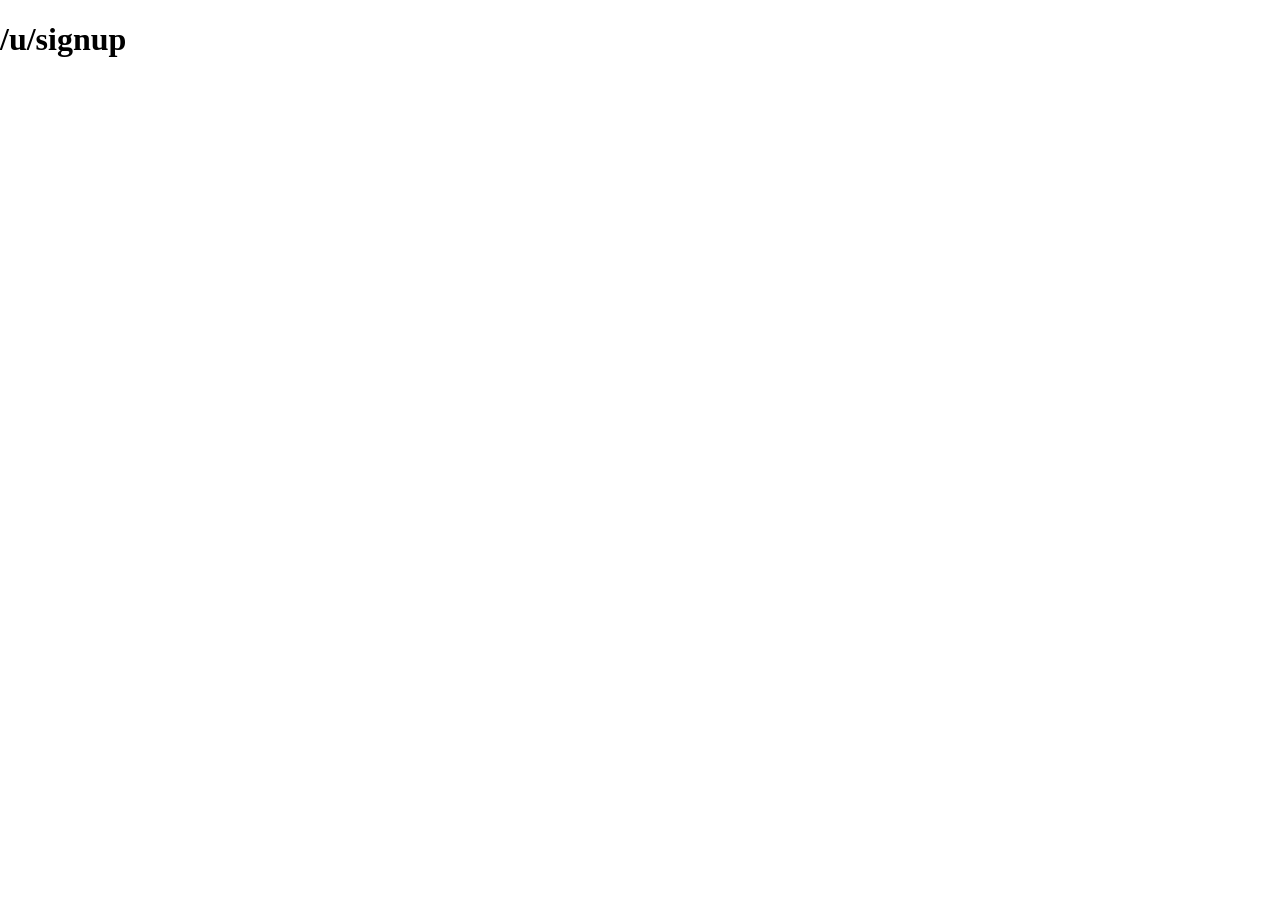
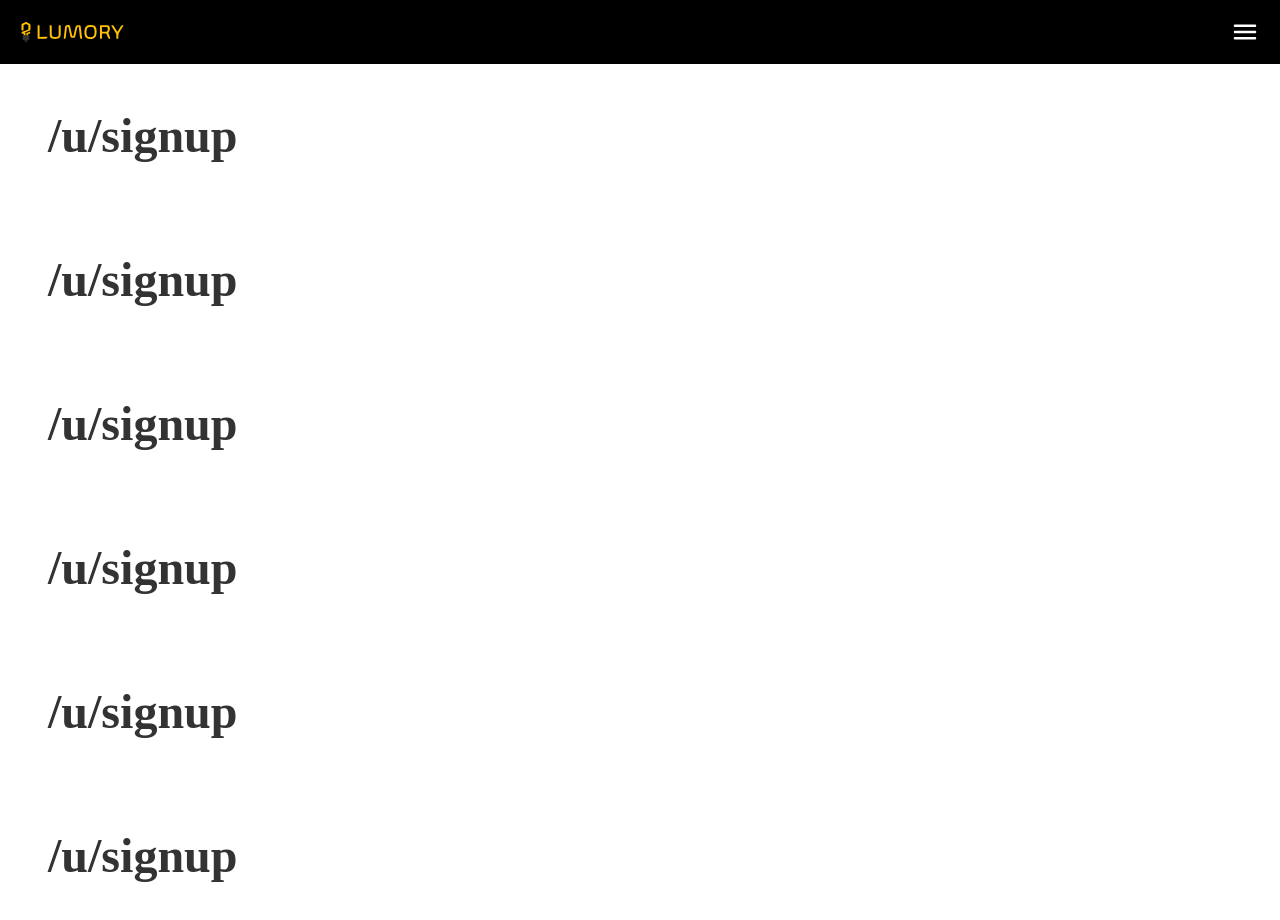
Before and after one commit to Lumory/Lumory, a Nuxt app in the folder frontend/: page /u/signup in a window 1280 px wide. Shown: the top 920 px of the page. Before the commit the page ends 800 px from the top, so only its background shows below. Built offline with nearby package versions, Linux system fonts and the light colour scheme.

Commit message:
Transition pc->laptop

```diff
--- a/frontend/assets/css/colors.css
+++ b/frontend/assets/css/colors.css
@@ -1,5 +1,6 @@
 :root {
+	--color-white: white;
 	--color-primary: orange;
-	--color-background-one: gray;
-	--color-background-two: black;
+	--color-background-one: black;
+	--color-background-two: rgb(60, 60, 60);
 }
--- a/frontend/assets/css/cssReset.css
+++ b/frontend/assets/css/cssReset.css
@@ -1,5 +1,61 @@
-html,
+html, body, div, span, applet, object, iframe,
+h1, h2, h3, h4, h5, h6, p, blockquote, pre,
+a, abbr, acronym, address, big, cite, code,
+del, dfn, em, img, ins, kbd, q, s, samp,
+small, strike, strong, sub, sup, tt, var,
+b, u, i, center,
+dl, dt, dd, ol, ul, li,
+fieldset, form, label, legend,
+table, caption, tbody, tfoot, thead, tr, th, td,
+article, aside, canvas, details, embed,
+figure, figcaption, footer, header, hgroup,
+menu, nav, output, ruby, section, summary,
+time, mark, audio, video {
+    margin: 0;
+    padding: 0;
+    border: 0;
+    font-size: 100%;
+    font: inherit;
+    vertical-align: baseline;
+}
+/* HTML5 display-role reset for older browsers */
+article, aside, details, figcaption, figure,
+footer, header, hgroup, menu, nav, section {
+    display: block;
+}
 body {
-	margin: 0;
-	padding: 0;
+    line-height: 1;
 }
+ol, ul {
+    list-style: none;
+}
+blockquote, q {
+    quotes: none;
+}
+blockquote:before, blockquote:after,
+q:before, q:after {
+    content: '';
+    content: none;
+}
+table {
+    border-collapse: collapse;
+    border-spacing: 0;
+}
+
+/* LUMORY STYLING BEGINS*/
+
+* {
+    font-family: Arial;
+    color: #333333;
+}
+h1, h2, h3, h4, h5, h6 {
+    font-weight: bold;
+}
+h1 {
+    font-size: 3rem;
+    padding: 1em;
+}
+h3 {
+    font-size: 1.5rem;
+    padding: 0.5em;
+}
--- /dev/null
+++ b/frontend/components/TheNavbar.vue
@@ -0,0 +1,110 @@
+<template>
+	<nav class="navbar">
+		<div class="navbar__logo navbar__item">
+			<img
+				class="navbarLogo__img"
+				src="~/assets/img/Logo horizontal.svg"
+				alt="Logo Lumory"
+			/>
+		</div>
+		<div class="navbar__links navbar__item" @click="menuShow = !menuShow">
+			<svg
+				class="navbar__burger"
+				xmlns="http://www.w3.org/2000/svg"
+				xmlns:xlink="http://www.w3.org/1999/xlink"
+				viewBox="0 0 24 24"
+			>
+				<path
+					class="navbar__burger--color"
+					d="M4 18h16c.55 0 1-.45 1-1s-.45-1-1-1H4c-.55 0-1 .45-1 1s.45 1 1 1zm0-5h16c.55 0 1-.45 1-1s-.45-1-1-1H4c-.55 0-1 .45-1 1s.45 1 1 1zM3 7c0 .55.45 1 1 1h16c.55 0 1-.45 1-1s-.45-1-1-1H4c-.55 0-1 .45-1 1z"
+					fill="currentColor"
+				></path>
+			</svg>
+		</div>
+	</nav>
+	<div v-show="menuShow" class="mobileNavbar__overlay">
+		<div class="mobileNavbar__overlayHeader">
+			<img
+				class="navbarLogo__img"
+				src="~/assets/img/Logo horizontal.svg"
+				alt="Logo Lumory"
+			/>
+			<div>
+				<svg
+					xmlns="http://www.w3.org/2000/svg"
+					xmlns:xlink="http://www.w3.org/1999/xlink"
+					viewBox="0 0 24 24"
+				>
+					<path
+						d="M19 6.41L17.59 5L12 10.59L6.41 5L5 6.41L10.59 12L5 17.59L6.41 19L12 13.41L17.59 19L19 17.59L13.41 12z"
+						fill="currentColor"
+					></path>
+				</svg>
+			</div>
+		</div>
+		<div>a</div>
+		<div>a</div>
+		<div>a</div>
+		<div>a</div>
+		<div>a</div>
+	</div>
+</template>
+
+<script lang="ts">
+import { defineComponent } from 'vue';
+
+export default defineComponent({
+	data() {
+		return {
+			menuShow: false,
+		};
+	},
+});
+</script>
+
+<style scoped>
+.navbar {
+	width: 100vw;
+	height: auto;
+	min-height: 64px;
+	background-color: var(--color-background-one);
+
+	display: flex;
+	justify-content: space-between;
+}
+.navbar__item {
+	padding-left: 20px;
+	padding-right: 20px;
+}
+.navbar__logo,
+.navbar__links {
+	display: flex;
+	justify-content: center;
+	align-items: center;
+}
+.navbarLogo__img {
+	height: 20px;
+}
+.navbar__burger {
+	width: 30px;
+	height: 30px;
+}
+.navbar__burger--color {
+	color: var(--color-white);
+}
+
+.mobileNavbar__overlay {
+	width: 100vw;
+	height: 100vh;
+	background-color: orange;
+	position: fixed;
+	overflow: hidden;
+	top: 0;
+
+	display: flex;
+	flex-direction: column;
+}
+.mobileNavbar__overlayHeader {
+	display: flex;
+}
+</style>
--- /dev/null
+++ b/frontend/layouts/default.vue
@@ -0,0 +1,13 @@
+<template>
+	<div class="container">
+		<TheNavbar />
+		<slot />
+	</div>
+</template>
+
+<style scoped>
+.container {
+	height: 100vh;
+	width: 100vw;
+}
+</style>
--- a/frontend/pages/u/[userid].vue
+++ b/frontend/pages/u/[userid].vue
@@ -1,3 +1,8 @@
 <template>
-  <h1>{{ $route.path }}</h1>
+	<h1>{{ $route.path }}</h1>
+	<h1>{{ $route.path }}</h1>
+	<h1>{{ $route.path }}</h1>
+	<h1>{{ $route.path }}</h1>
+	<h1>{{ $route.path }}</h1>
+	<h1>{{ $route.path }}</h1>
 </template>
```
Also changed, not shown: frontend/assets/img/Logo horizontal.svg (added), 1 other file (tests, documents, lock files or other folders).
